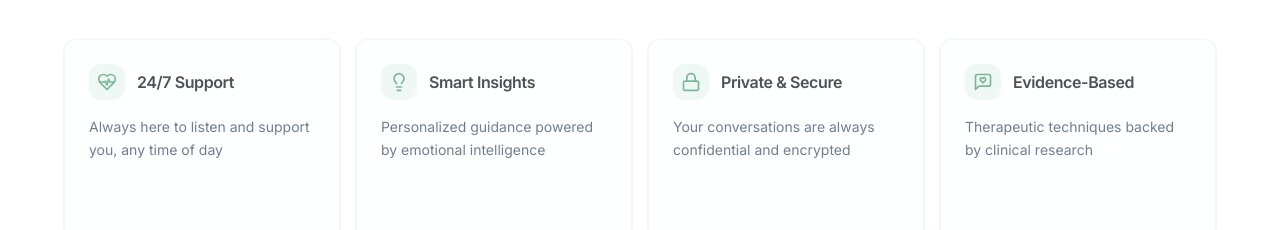
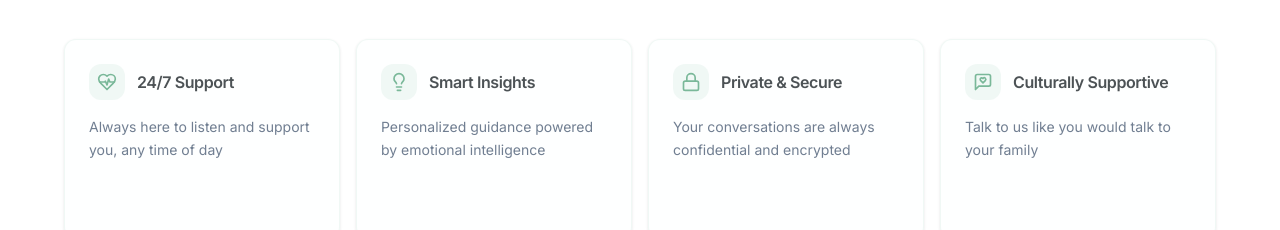
Before and after one commit to vaibhavbudhia/MindEase-FrontEnd, a Next.js app: page / in a window 1280 px wide. Shown: the part 1031-1261 px from the top of the page. Built offline with nearby package versions, Linux system fonts and the light colour scheme.

Commit message:
page.tsx

```diff
--- a/app/page.tsx
+++ b/app/page.tsx
@@ -97,8 +97,8 @@ export default function Home() {
     },
     {
       icon: MessageSquareHeart,
-      title: "Evidence-Based",
-      description: "Therapeutic techniques backed by clinical research",
+      title: "Culturally Supportive",
+      description: "Talk to us like you would talk to your family",
       color: "from-blue-500/20",
       delay: 0.8,
     },
```
